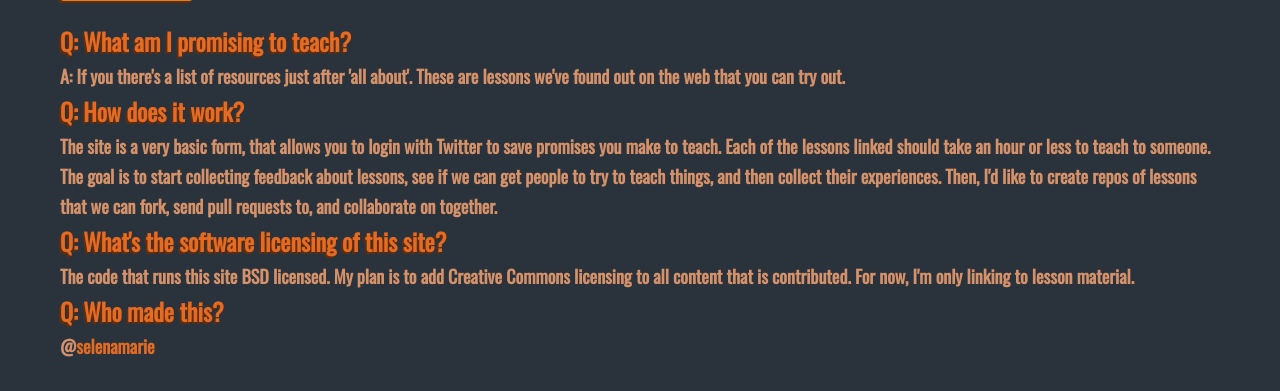
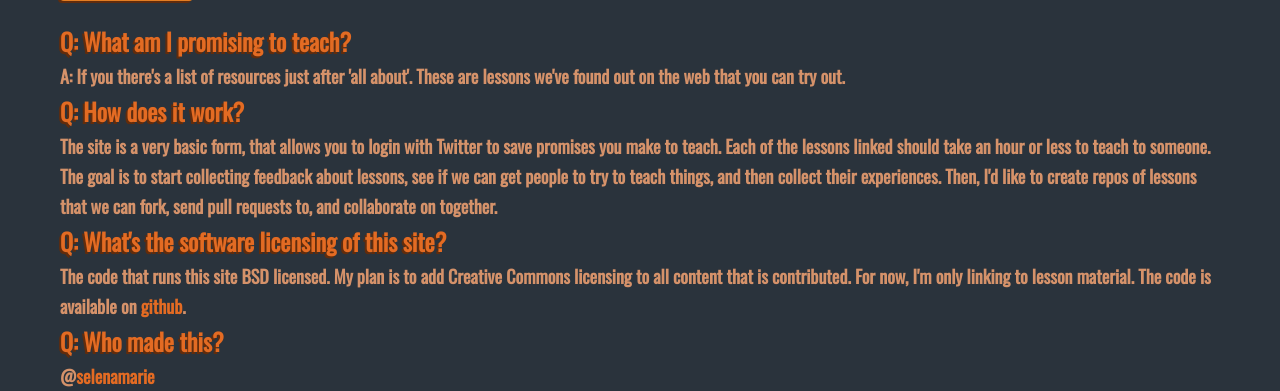
Before and after one commit to selenamarie/teach-today, a Django app: template teach/templates/lessons/promise_add.html in a window 1280 px wide. Shown: the part 527-918 px from the top of the page. Before the commit the page ends 884 px from the top, so only its background shows below. Run offline with Django 3.2, Linux system fonts and the light colour scheme; the template is opened without the code that fills it, so the values that code supplies are empty; some libraries are stand-ins or nearby versions.

Commit message:
added link to github

```diff
--- a/teach/templates/lessons/promise_add.html
+++ b/teach/templates/lessons/promise_add.html
@@ -75,7 +75,7 @@ Teaching will make you a better programmer, a better coworker and a better frien
     <h3 style="color: #D5926A;">The site is a very basic form, that allows you to login with Twitter to save promises you make to teach. Each of the lessons linked should take an hour or less to teach to someone. The goal is to start collecting feedback about lessons, see if we can get people to try to teach things, and then collect their experiences. Then, I'd like to create repos of lessons that we can fork, send pull requests to, and collaborate on together.</h3>
 
     <h2>Q: What's the software licensing of this site?</h2>
-    <h3 style="color: #D5926A;">The code that runs this site BSD licensed. My plan is to add Creative Commons licensing to all content that is contributed. For now, I'm only linking to lesson material.</h3>
+    <h3 style="color: #D5926A;">The code that runs this site BSD licensed. My plan is to add Creative Commons licensing to all content that is contributed. For now, I'm only linking to lesson material. The code is available on <a href="https://github.com/selenamarie/teach-today">github</a>.</h3>
 
     <h2>Q: Who made this?</h2>
     <h3 style="color: #D5926A;">@<a href="http://twitter.com/selenamarie">selenamarie</a></h3>
```
